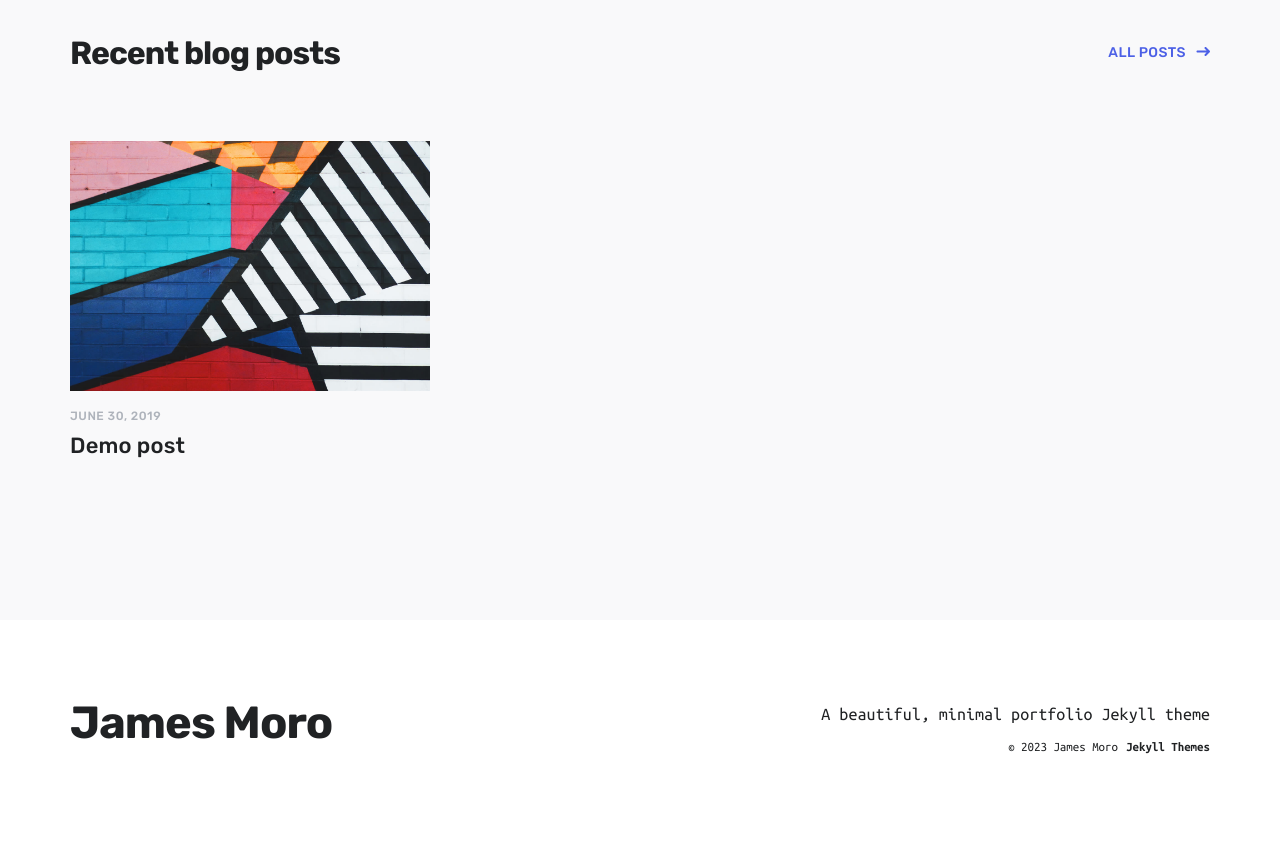
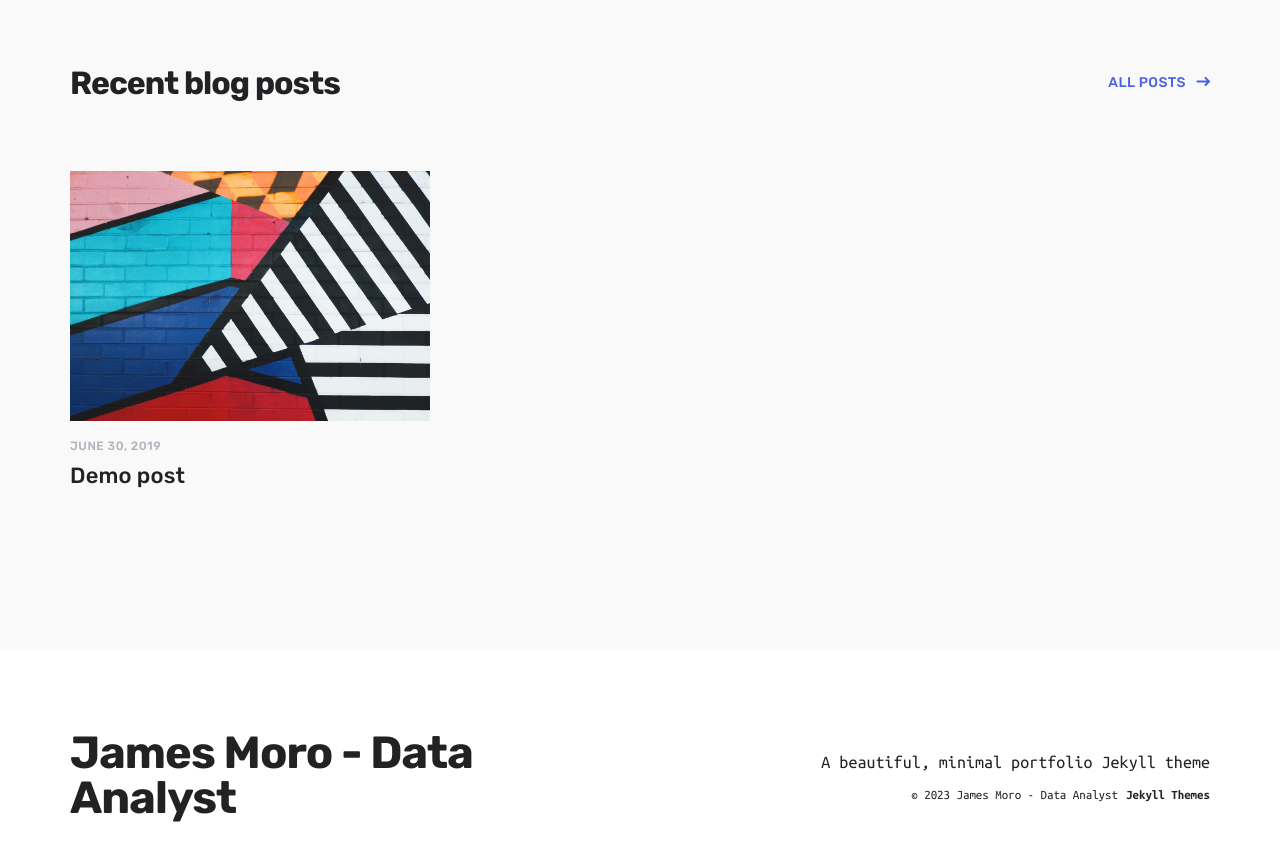
Before and after one commit to jmoro0408/jmoro0408.github.io, a Jekyll site: the page built from index.html, in a window 1280 px wide and 900 px high, scrolled down 2496 px. Shown: the top 861 px of the window. Built offline with Jekyll 4.4.1, drawn with Linux system fonts in a browser that asks for light colours; nearby versions of some CDN libraries; before the commit the page ends 3330 px from its top, so only the background shows below that; some of the changed text lies outside the part shown.

```diff
--- a/_data/settings.yml
+++ b/_data/settings.yml
@@ -1,9 +1,9 @@
 basic_settings:
-  site_title: James Moro
+  site_title: James Moro - Data Analyst
   favicon_image: /images/graph_favicon.png
 
 header_settings:
-  logo_image:
+  logo_image: /images/emerald_lake.jpg
   logo_width: 100
 
 
@@ -12,7 +12,7 @@ menu_settings:
     - title: 'About'
       url: '/'
     - title: 'Projects'
-      url: '/Projects'
+      url: '/projects/'
     - title: 'Blog'
       url: '/blog/'
 
--- a/index.html
+++ b/index.html
@@ -1,7 +1,7 @@
 ---
 layout: default
 overtitle: Overtitle
-title: title
+title: Data Analytics
 description: Hey, my name is James, I'm a data analysis and visualization expert with a speciality in machine learning. Im currently working as a Senior Data Analyst Consultant at <a href="https://aecom.com/">AECOM.</a>
 
 featured_image: /images/social.jpg
```
Also changed, not shown: images/linkedin_headshot.jpeg (added), 2 other files.
